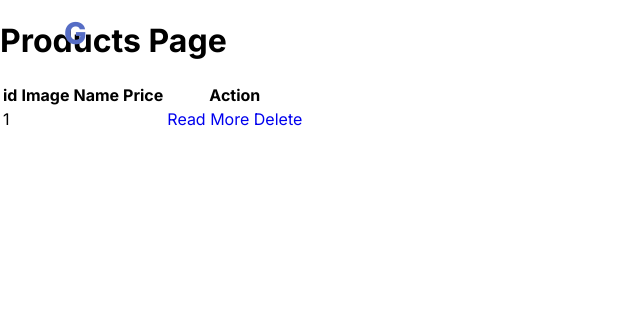
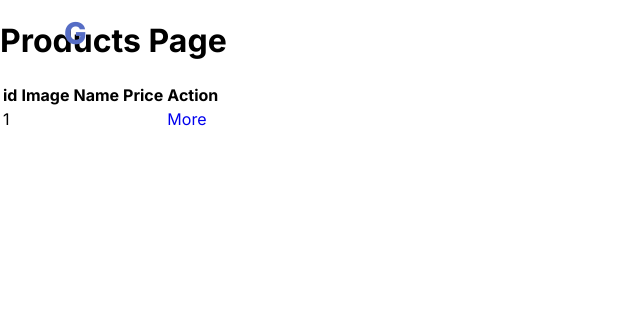
Before and after one commit to 7assnain/g-test2, a PHP site: page /products.php in a window 1280 px wide. Shown: the top 320 px of the page, without its empty margins (0-640 px from the left). Run offline with PHP 8.4, Linux system fonts and the light colour scheme; tables that the repository leaves empty or names only in its code hold one stand-in row (values such as "Sample post"); data that the repository does not hold is empty.

Commit message:
delete link

```diff
--- a/products.php
+++ b/products.php
@@ -98,9 +98,7 @@
                 <td><?php echo $data ['Name'];?></td><!--name-->
                 <td><?php echo $data ['Price'];?></td><!--price-->
                 <td>
-                    <a href="view.php?id=<?php echo $data['id']; ?>" >Read More</a>
-                    <a href="delete.php?id=<?php echo $data['id']; ?>" >Delete</a>
-
+                    <a href="view.php?id=<?php echo $data['id']; ?>" > More</a>
                 </td>
 
              </tr>
```
